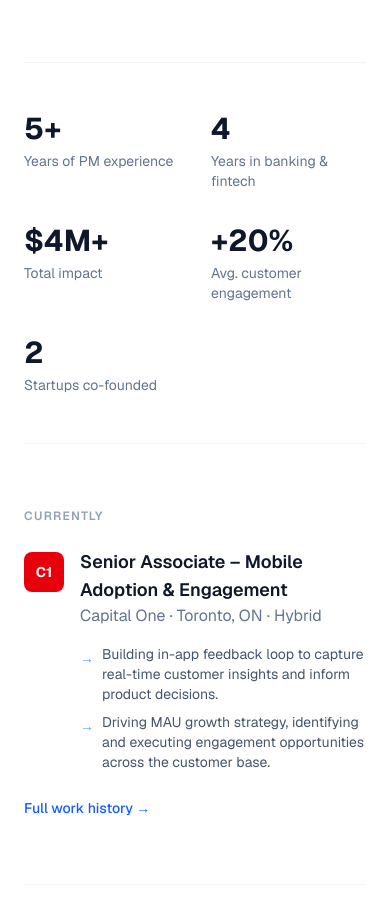
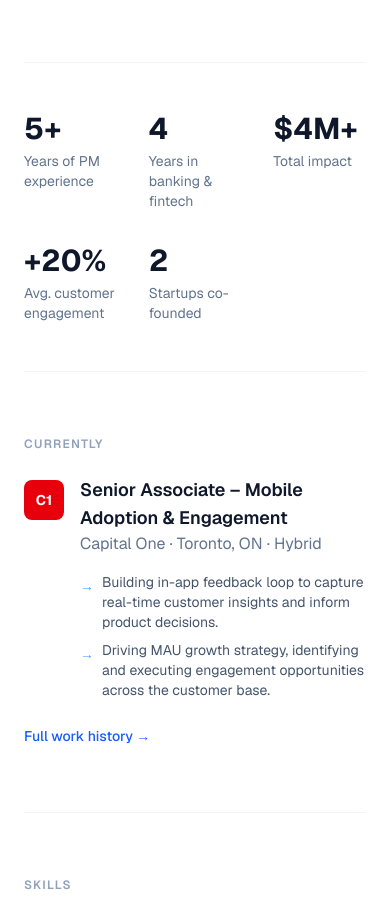
Before and after one commit to FarhadSiddique/portfolio, a Next.js app: page / in a window 390 px wide. Shown: the part 945-1853 px from the top of the page. Built offline with nearby package versions, Linux system fonts and the light colour scheme.

Commit message:
Use 3-column grid on mobile for stats section
Co-Authored-By: Claude Sonnet 4.6 <noreply@anthropic.com>

```diff
--- a/app/page.tsx
+++ b/app/page.tsx
@@ -79,7 +79,7 @@ export default function Home() {
 
       {/* Stats */}
       <section className="py-12 border-y border-slate-100">
-        <div className="grid grid-cols-2 sm:grid-cols-5 gap-8">
+        <div className="grid grid-cols-3 sm:grid-cols-5 gap-8">
           {stats.map((s) => (
             <div key={s.label}>
               <p className="text-3xl font-bold text-slate-900">{s.value}</p>
```
